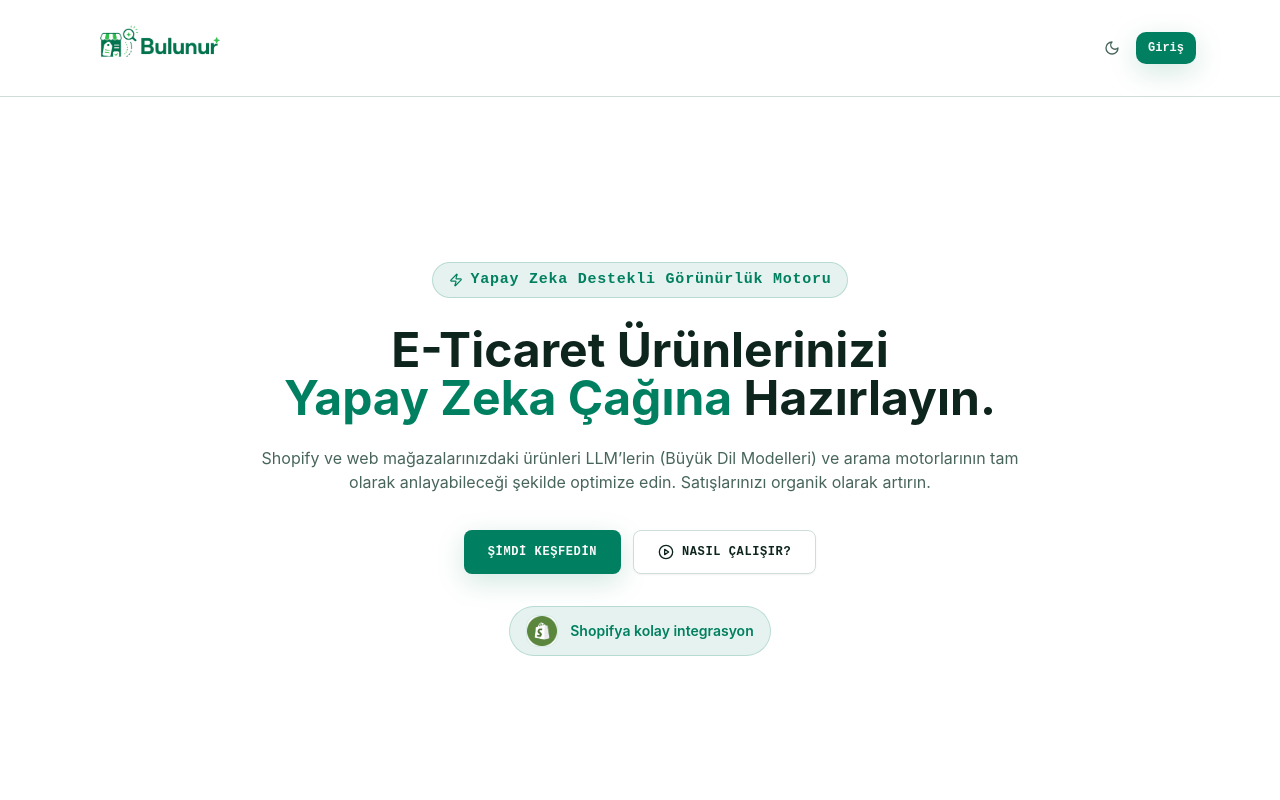
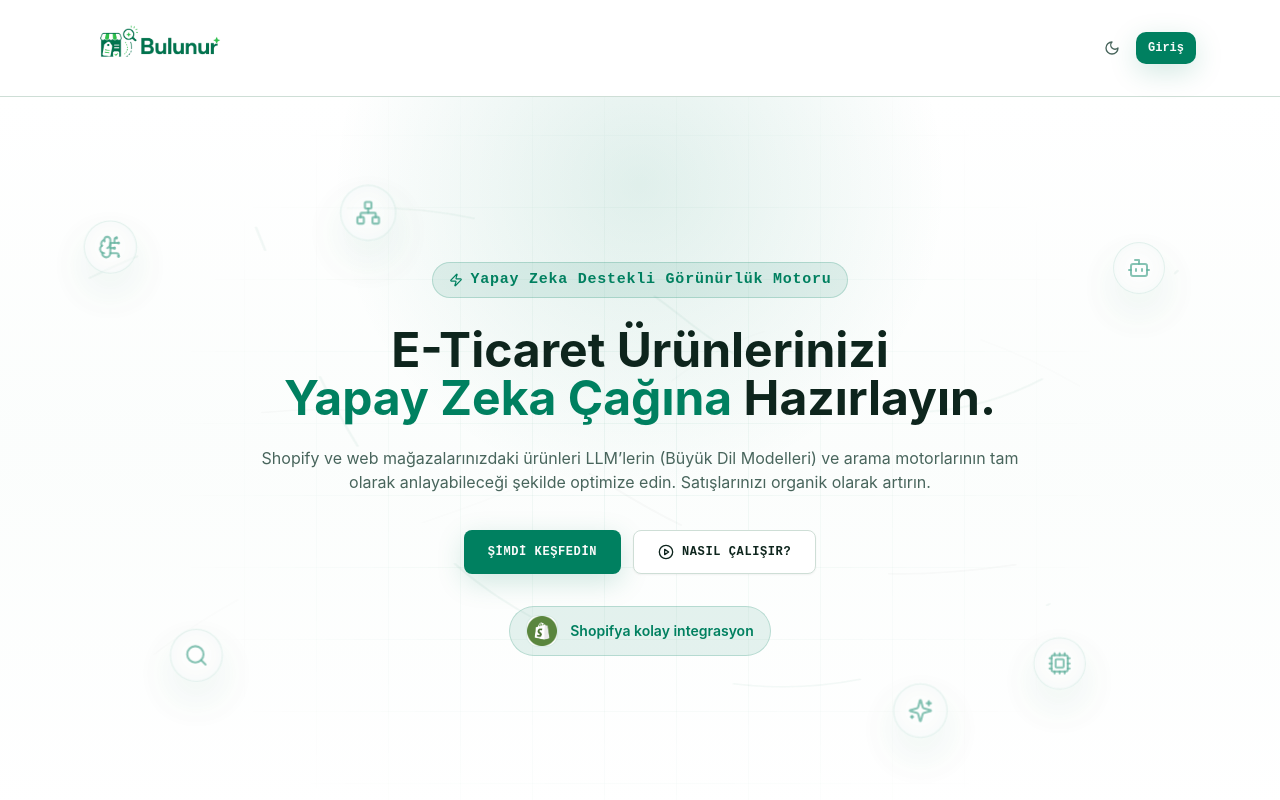
Before and after one commit to muhammederbay10/Bulunur-GEO, a Next.js app in the folder web/: page / in a window 1280 px wide. Shown: the top 800 px of the page. Built offline with nearby package versions, Linux system fonts and the light colour scheme.

Commit message:
feat: add Shopify logo component and integrate it into various source-related components for improved branding

```diff
--- a/web/src/app/globals.css
+++ b/web/src/app/globals.css
@@ -229,6 +229,65 @@
     top: 18%;
   }
 
+  .hero-ai-background {
+    opacity: 0.74;
+  }
+
+  .hero-grid-layer {
+    background-image:
+      linear-gradient(hsl(var(--primary) / 0.08) 1px, transparent 1px),
+      linear-gradient(90deg, hsl(var(--primary) / 0.08) 1px, transparent 1px);
+    background-position: center;
+    background-size: 72px 72px;
+    mask-image: radial-gradient(circle at center, black 0%, transparent 68%);
+  }
+
+  .hero-network-lines {
+    filter: blur(0.35px);
+    opacity: 0.56;
+  }
+
+  .hero-network-lines path {
+    animation: hero-line-flow 8s ease-in-out infinite;
+    fill: none;
+    stroke: hsl(var(--primary) / 0.28);
+    stroke-dasharray: 10 18;
+    stroke-linecap: round;
+    stroke-width: 0.22;
+  }
+
+  .hero-network-lines path:nth-child(2) {
+    animation-delay: -2s;
+    stroke: hsl(var(--foreground) / 0.12);
+  }
+
+  .hero-network-lines path:nth-child(3) {
+    animation-delay: -4s;
+  }
+
+  .hero-network-lines path:nth-child(4) {
+    animation-delay: -6s;
+    stroke: hsl(var(--foreground) / 0.1);
+  }
+
+  .hero-ai-node {
+    align-items: center;
+    animation: hero-node-float var(--hero-duration, 11s) ease-in-out infinite;
+    animation-delay: var(--hero-delay, 0s);
+    background: hsl(var(--background) / 0.58);
+    border: 1px solid hsl(var(--primary) / 0.18);
+    border-radius: 999px;
+    box-shadow:
+      0 18px 48px hsl(var(--primary) / 0.16),
+      inset 0 0 18px hsl(var(--primary) / 0.08);
+    color: hsl(var(--primary) / 0.78);
+    display: flex;
+    height: 3.25rem;
+    justify-content: center;
+    opacity: 0.82;
+    width: 3.25rem;
+  }
+
   @media (prefers-reduced-motion: no-preference) {
     .scanline::after {
       animation: scanline-pass 4s ease-in-out infinite;
@@ -252,6 +311,11 @@
     .landing-hover:hover {
       transform: none;
       transition: none;
+    }
+
+    .hero-ai-node,
+    .hero-network-lines path {
+      animation: none;
     }
   }
 }
@@ -287,3 +351,30 @@
     transform: translateX(100%);
   }
 }
+
+@keyframes hero-node-float {
+  0%,
+  100% {
+    transform: translate3d(0, 0, 0) scale(1);
+  }
+  50% {
+    transform: translate3d(
+        var(--hero-float-x, 18px),
+        var(--hero-float-y, -18px),
+        0
+      )
+      scale(1.08);
+  }
+}
+
+@keyframes hero-line-flow {
+  0%,
+  100% {
+    stroke-dashoffset: 0;
+    opacity: 0.28;
+  }
+  50% {
+    stroke-dashoffset: -44;
+    opacity: 0.68;
+  }
+}
--- a/web/src/app/sources/page.tsx
+++ b/web/src/app/sources/page.tsx
@@ -28,6 +28,7 @@ function SourcesFallback() {
     <main className="min-h-screen bg-background p-5">
       <div className="mx-auto w-full max-w-5xl py-10">
         <div className="seller-surface p-6">
+          <BulunurLogo href="/" className="mb-5 h-12 w-40" />
           <p className="text-sm font-medium text-primary">Ürün kaynağı</p>
           <h1 className="mt-3 text-2xl font-semibold">
             Kaynak durumu hazırlanıyor
--- /dev/null
+++ b/web/src/components/shopify-logo.tsx
@@ -0,0 +1,29 @@
+import Image from "next/image";
+
+import shopifyLogo from "@/app/shopify-logo.png";
+import { cn } from "@/lib/utils";
+
+type ShopifyLogoProps = {
+  className?: string;
+  decorative?: boolean;
+  imageClassName?: string;
+};
+
+export function ShopifyLogo({
+  className,
+  decorative = false,
+  imageClassName,
+}: ShopifyLogoProps) {
+  return (
+    <span className={cn("flex items-center justify-center", className)}>
+      <Image
+        src={shopifyLogo}
+        alt={decorative ? "" : "Shopify"}
+        width={96}
+        height={96}
+        aria-hidden={decorative}
+        className={cn("h-full w-full object-contain", imageClassName)}
+      />
+    </span>
+  );
+}
--- /dev/null
+++ b/web/src/components/shopify-mark.tsx
@@ -0,0 +1,12 @@
+import { ShopifyLogo } from "@/components/shopify-logo";
+
+export function ShopifyMark() {
+  return (
+    <div className="landing-hover inline-flex items-center gap-3 rounded-full border border-primary/20 bg-primary/10 px-4 py-2 text-sm font-semibold text-primary">
+      <span className="flex h-8 w-8 items-center justify-center rounded-lg border border-primary/15 bg-background/90">
+        <ShopifyLogo decorative className="h-8 w-8" />
+      </span>
+      Shopifya kolay integrasyon
+    </div>
+  );
+}
--- a/web/src/features/landing/components/landing-page.tsx
+++ b/web/src/features/landing/components/landing-page.tsx
@@ -1,13 +1,18 @@
 import Link from "next/link";
-import Image from "next/image";
+import type { CSSProperties } from "react";
 
 import {
+  Bot,
+  BrainCircuit,
   CheckCircle2,
   CirclePlay,
   Code2,
+  Cpu,
   FileCheck2,
+  Network,
   Search,
   ShieldCheck,
+  Sparkles,
   Store,
   Zap,
 } from "lucide-react";
@@ -15,8 +20,8 @@ import {
 import { Badge } from "@/components/ui/badge";
 import { BulunurLogo } from "@/components/bulunur-logo";
 import { Button } from "@/components/ui/button";
+import { ShopifyMark } from "@/components/shopify-mark";
 import { ThemeSwitcher } from "@/components/theme-switcher";
-import shopifyLogo from "@/app/shopify-logo.png";
 const capabilityCards = [
   {
     icon: Search,
@@ -135,28 +140,103 @@ function SystemPreview() {
     </div>
   );
 }
-function ShopifyMark() {
+const heroNodes = [
+  {
+    icon: BrainCircuit,
+    className: "left-[6%] top-[18%] hidden md:flex",
+    style: {
+      "--hero-float-x": "22px",
+      "--hero-float-y": "-18px",
+      "--hero-duration": "10s",
+      "--hero-delay": "-2s",
+    },
+  },
+  {
+    icon: Bot,
+    className: "right-[9%] top-[20%]",
+    style: {
+      "--hero-float-x": "-18px",
+      "--hero-float-y": "20px",
+      "--hero-duration": "11s",
+      "--hero-delay": "-5s",
+    },
+  },
+  {
+    icon: Search,
+    className: "left-[13%] bottom-[20%]",
+    style: {
+      "--hero-float-x": "18px",
+      "--hero-float-y": "22px",
+      "--hero-duration": "12s",
+      "--hero-delay": "-4s",
+    },
+  },
+  {
+    icon: Cpu,
+    className: "right-[15%] bottom-[18%] hidden sm:flex",
+    style: {
+      "--hero-float-x": "-24px",
+      "--hero-float-y": "-16px",
+      "--hero-duration": "9s",
+      "--hero-delay": "-1s",
+    },
+  },
+  {
+    icon: Network,
+    className: "left-[28%] top-[10%] hidden lg:flex",
+    style: {
+      "--hero-float-x": "-16px",
+      "--hero-float-y": "18px",
+      "--hero-duration": "13s",
+      "--hero-delay": "-7s",
+    },
+  },
+  {
+    icon: Sparkles,
+    className: "right-[27%] bottom-[10%] hidden lg:flex",
+    style: {
+      "--hero-float-x": "20px",
+      "--hero-float-y": "-20px",
+      "--hero-duration": "10.5s",
+      "--hero-delay": "-3s",
+    },
+  },
+] as const;
+
+function HeroAmbientNetwork() {
   return (
-    <div className="landing-hover inline-flex items-center gap-3 rounded-full border border-primary/20 bg-primary/10 px-4 py-2 text-sm font-semibold text-primary">
-      <span className="flex h-8 w-8 items-center justify-center rounded-lg border border-primary/15 bg-background/90">
-        <Image
-          src={shopifyLogo}
-          alt=""
-          width={22}
-          height={22}
-          className="h-8 w-8 object-contain"
+    <div className="hero-ai-background pointer-events-none absolute inset-0 overflow-hidden">
+      <svg
+        className="hero-network-lines absolute inset-0 h-full w-full"
+        viewBox="0 0 100 100"
+        preserveAspectRatio="none"
+        aria-hidden="true"
+      >
+        <path d="M7 25 C 24 10, 41 13, 53 30 S 78 51, 92 24" />
+        <path d="M12 77 C 27 57, 40 60, 50 43 S 73 26, 88 44" />
+        <path d="M20 18 C 25 40, 30 63, 44 74 S 68 84, 82 70" />
+        <path d="M6 50 C 21 39, 37 42, 48 54 S 69 71, 94 59" />
+      </svg>
+      <div className="hero-grid-layer absolute inset-0" />
+      {heroNodes.map(({ icon: Icon, className, style }, index) => (
+        <span
+          key={index}
+          className={`hero-ai-node absolute ${className}`}
+          style={style as CSSProperties}
           aria-hidden="true"
-        />
-      </span>
-      Shopifya kolay integrasyon
+        >
+          <Icon className="h-5 w-5 md:h-6 md:w-6" />
+        </span>
+      ))}
     </div>
   );
 }
 
 function HeroSection() {
   return (
-    <section className="mx-auto flex min-h-[calc(100vh-76px)] w-full max-w-5xl items-center justify-center px-5 py-16 text-center">
-      <div className="landing-reveal mx-auto w-full max-w-3xl">
+    <section className="relative isolate flex min-h-[calc(100vh-76px)] w-full items-center justify-center overflow-hidden bg-[radial-gradient(circle_at_50%_12%,hsl(var(--primary)/0.12),transparent_34%),linear-gradient(180deg,hsl(var(--background)),hsl(var(--muted)/0.28)_48%,hsl(var(--background)))] px-5 py-16 text-center">
+      <HeroAmbientNetwork />
+      <div className="landing-reveal relative z-10 mx-auto w-full max-w-3xl">
         <div className="inline-flex items-center gap-2 rounded-full border border-primary/20 bg-primary/10 px-4 py-1.5 font-mono text-[15px] font-semibold tracking-wider text-primary">
           <Zap className="h-3.5 w-3.5" />
           Yapay Zeka Destekli Görünürlük Motoru
--- a/web/src/features/sources/components/shopify-source-form.tsx
+++ b/web/src/features/sources/components/shopify-source-form.tsx
@@ -1,5 +1,6 @@
-import { CheckCircle2, ExternalLink, Loader2, Store } from "lucide-react";
+import { CheckCircle2, ExternalLink, Loader2 } from "lucide-react";
 
+import { ShopifyLogo } from "@/components/shopify-logo";
 import { Button } from "@/components/ui/button";
 import { Input } from "@/components/ui/input";
 import { Label } from "@/components/ui/label";
@@ -39,7 +40,7 @@ export function ShopifySourceForm({
       <fieldset className="flex flex-col gap-5" disabled={disabled || pending}>
         <div className="relative flex items-start gap-4">
           <div className="flex h-12 w-12 shrink-0 items-center justify-center rounded-full bg-muted text-primary transition group-hover:scale-105">
-            <Store className="h-6 w-6" />
+            <ShopifyLogo decorative className="h-7 w-7" />
           </div>
           <div>
             <h2 className="text-xl font-semibold">Shopify Mağazamı Bağla</h2>
```
Also changed, not shown: web/src/features/sources/components/source-choice-selector.tsx (+7 -6 lines), web/src/features/sources/components/source-status-list.tsx (+7 -0 lines).
